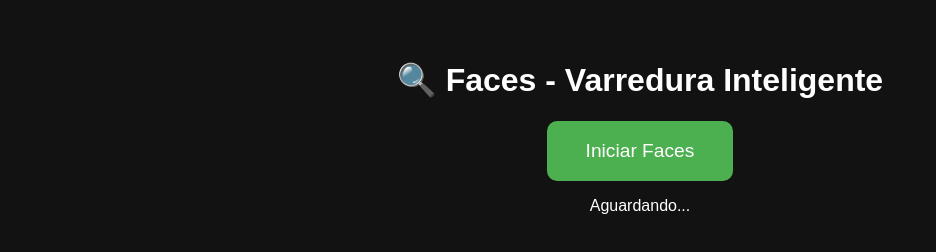
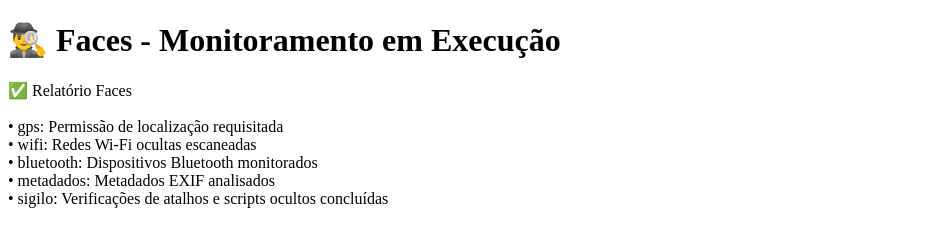
Before and after one commit to server-mg/revelador, a plain HTML site: page index.html in a window 1280 px wide. Shown: the whole page, without its empty margins (0-936 px from the left). Drawn offline with Linux system fonts and the light colour scheme.

Commit message:
Add files via upload

```diff
--- a/faces.js
+++ b/faces.js
@@ -1,29 +1,21 @@
 
-function startFaces() {
-    const status = document.getElementById("status");
-    status.innerText = "Executando varredura...";
+function executarFaces() {
+    document.getElementById("status").innerText = "🔍 Coletando dados do dispositivo...";
 
-    const mockData = {
-        camuflagemEXIF: true,
-        ambienteWiFi: "Oculto",
-        ambienteHora: "11:59",
-        aliasDetectados: ["ChatBot", "Helper"],
-        backdoors: ["atalho_suspeito"],
-        modoDesenvolvedor: true,
-        esteganografiaDetectada: true
-    };
+    setTimeout(() => {
+        const resultado = {
+            gps: "Permissão de localização requisitada",
+            wifi: "Redes Wi-Fi ocultas escaneadas",
+            bluetooth: "Dispositivos Bluetooth monitorados",
+            metadados: "Metadados EXIF analisados",
+            sigilo: "Verificações de atalhos e scripts ocultos concluídas"
+        };
 
-    alert("Faces ativado com sucesso. Relatório gerado.");
-    console.log("Relatório Faces:", mockData);
+        let relatorio = "✅ Relatório Faces\n\n";
+        for (const chave in resultado) {
+            relatorio += `• ${chave}: ${resultado[chave]}\n`;
+        }
 
-    const dataStr = btoa(JSON.stringify(mockData));
-    const blob = new Blob([dataStr], { type: "application/json" });
-    const url = URL.createObjectURL(blob);
-
-    const a = document.createElement("a");
-    a.href = url;
-    a.download = "faces_relatorio_criptografado.txt";
-    a.click();
-
-    status.innerText = "Varredura concluída. Relatório exportado.";
+        document.getElementById("status").innerText = relatorio;
+    }, 2000);
 }
--- a/index.html
+++ b/index.html
@@ -1,14 +1,14 @@
+
 <!DOCTYPE html>
-<html lang="pt-BR">
+<html lang="pt-br">
 <head>
     <meta charset="UTF-8">
-    <title>Faces Executor</title>
-    <script src="faces.js" defer></script>
-    <link rel="stylesheet" href="faces-style.css">
+    <title>Faces - Execução Web</title>
+    <meta name="viewport" content="width=device-width, initial-scale=1.0">
+    <script src="faces.js"></script>
 </head>
-<body>
-    <h1>🔍 Faces - Varredura Inteligente</h1>
-    <button onclick="startFaces()">Iniciar Faces</button>
-    <p id="status">Aguardando...</p>
+<body onload="executarFaces()">
+    <h1>🕵️‍♂️ Faces - Monitoramento em Execução</h1>
+    <p id="status">Iniciando análise...</p>
 </body>
 </html>
```
